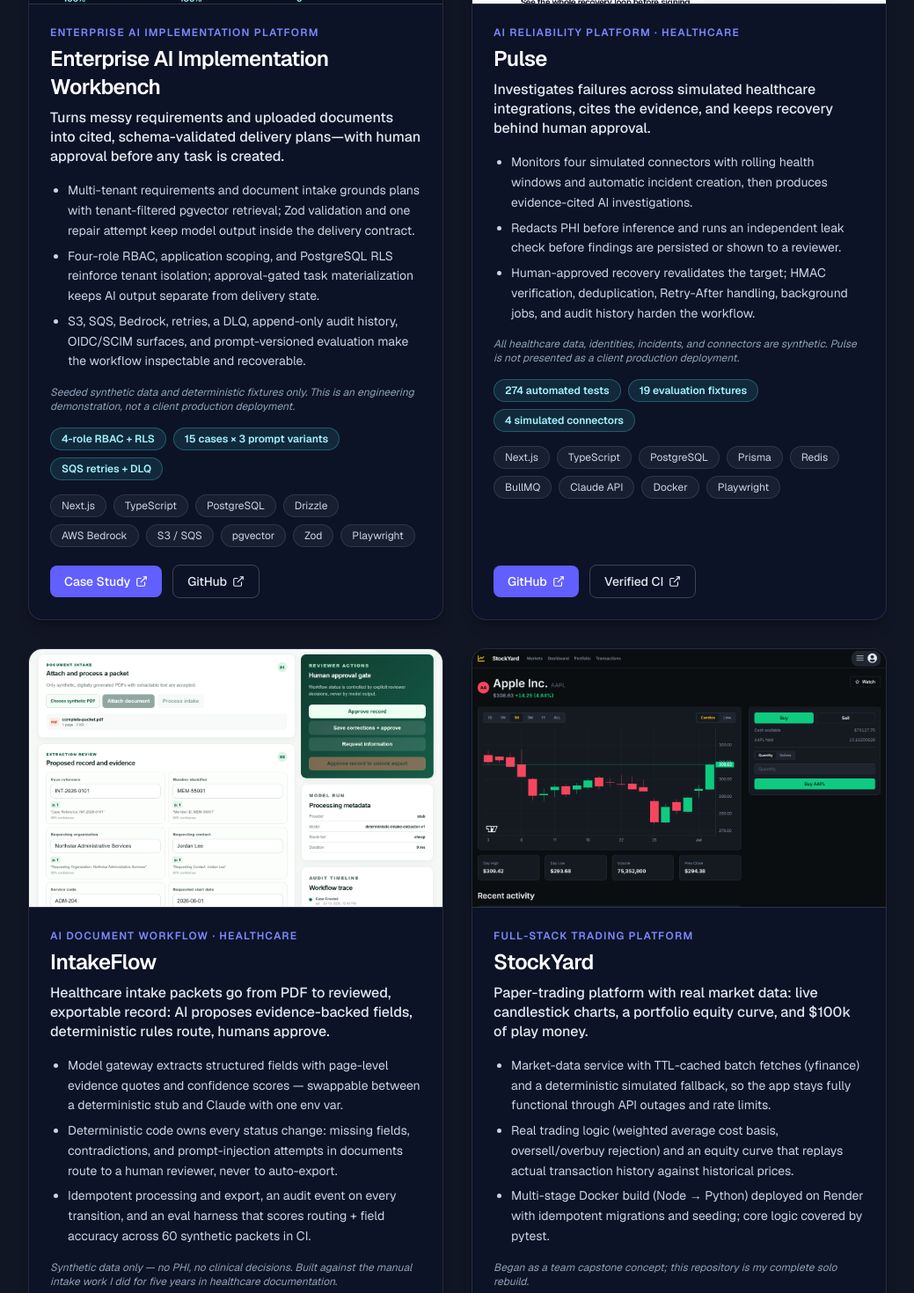
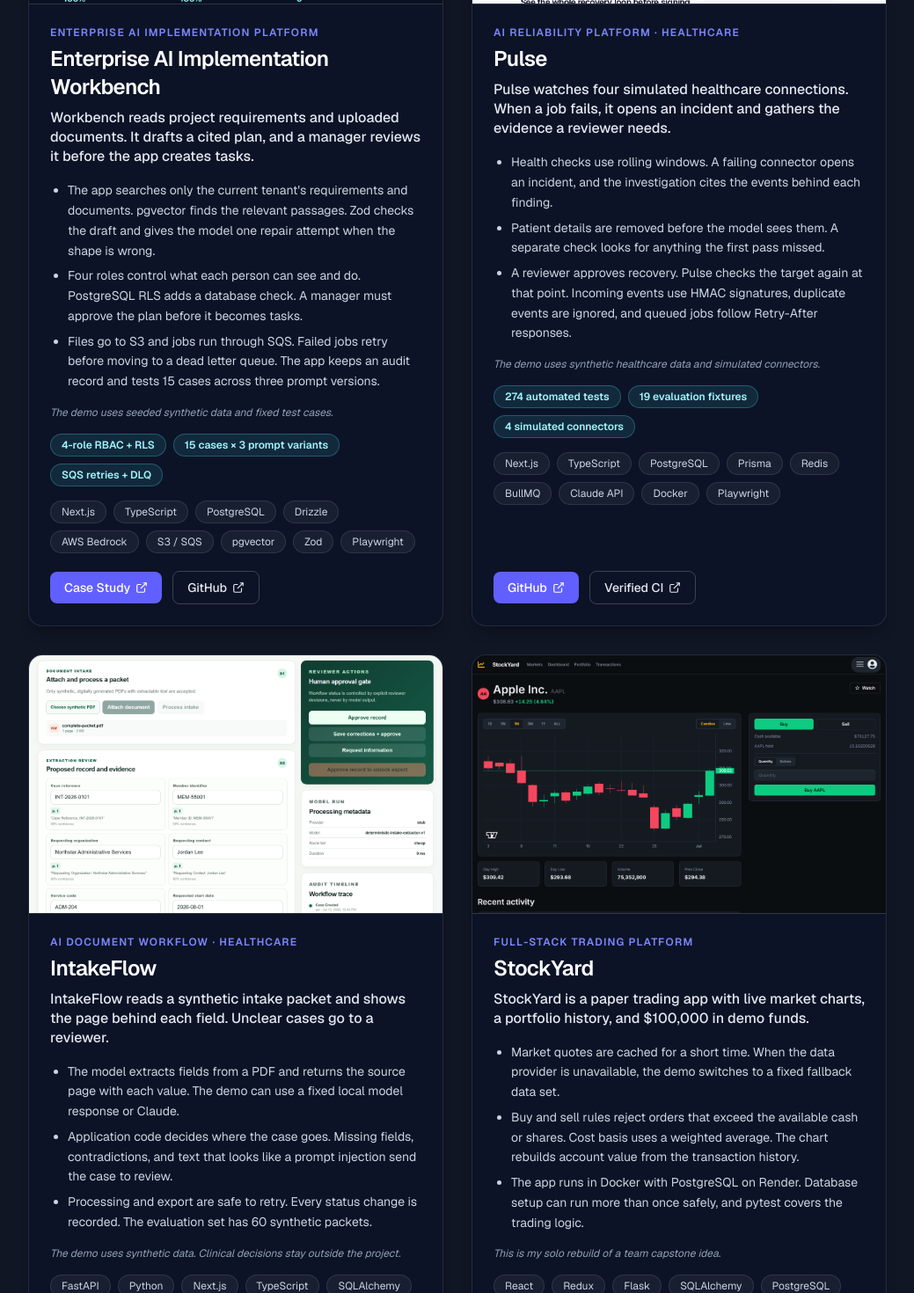
Before and after one commit to BMcCarthy96/portfolio, a Next.js app: page / in a window 1280 px wide. Shown: the part 1060-2530 px from the top of the page at 88% size, without its empty margins (120-1159 px from the left). Built offline with nearby package versions, Linux system fonts and the light colour scheme.

Commit message:
Correct education and refresh portfolio copy
Removes unverified education, replaces the downloadable resume, rewrites the site copy in a direct voice, and adds a distinct portfolio social thumbnail.

```diff
--- a/app/layout.tsx
+++ b/app/layout.tsx
@@ -17,7 +17,7 @@
   metadataBase: new URL("https://portfolio-coral-pi-56.vercel.app"),
   title: "Brandon McCarthy | AI Solutions & Implementation Engineer",
   description:
-    "AI solutions and implementation engineer building enterprise AI workflows, healthcare integrations, and full-stack systems with TypeScript, Python, AWS, evaluation, and human review.",
+    "Brandon McCarthy builds AI and full stack software with TypeScript, Python, PostgreSQL, and AWS. See Workbench, Pulse, IntakeFlow, and StockYard.",
   keywords: [
     "AI solutions engineer",
     "AI implementation engineer",
@@ -35,7 +35,7 @@
   openGraph: {
     title: "Brandon McCarthy | AI Solutions & Implementation Engineer",
     description:
-      "Enterprise AI workflows, healthcare integrations, and full-stack systems built for validated, auditable outcomes.",
+      "AI and full stack projects built with TypeScript, Python, PostgreSQL, and AWS.",
     url: "/",
     siteName: "Brandon McCarthy Portfolio",
     type: "website",
@@ -44,7 +44,7 @@
     card: "summary",
     title: "Brandon McCarthy | AI Solutions & Implementation Engineer",
     description:
-      "Enterprise AI workflows, healthcare integrations, and full-stack systems built for validated, auditable outcomes.",
+      "AI and full stack projects built with TypeScript, Python, PostgreSQL, and AWS.",
   },
 };
 
--- a/components/Contact.tsx
+++ b/components/Contact.tsx
@@ -9,8 +9,9 @@
           Get in touch
         </h2>
         <p className="mx-auto mt-4 max-w-xl text-slate-300">
-          Open to AI solutions, implementation, integration, applied AI, and
-          full-stack software engineering roles. {site.location}.
+          I am looking for AI solutions or software engineering work. Remote is
+          my first choice. I am also open to hybrid roles near Cary, North
+          Carolina.
         </p>
         <a
           href={`mailto:${site.email}`}
--- a/components/Experience.tsx
+++ b/components/Experience.tsx
@@ -4,39 +4,44 @@
     org: "micro1",
     dates: "Jul 2026 – Present · Remote",
     summary:
-      "Evaluate AI model outputs against detailed rubrics and project specifications, write structured feedback, and flag ambiguous requirements or edge cases.",
+      "I review AI responses against each project's instructions and scoring guide. My feedback points to the exact issue, and I flag requirements that are unclear or missing.",
   },
   {
     title: "Medical Records Specialist",
     org: "Physician Life Care Planning",
     dates: "Feb 2021 – Jul 2026 · Remote",
     summary:
-      "Prepared structured reports from complex clinical records for physicians and legal teams, traced missing or conflicting details, and documented needed clarifications.",
+      "I turned long medical records into structured reports for physicians and legal teams. I also tracked down missing or conflicting details and documented what needed clarification.",
   },
   {
     title: "Medical Scribe",
     org: "AQuity Solutions",
     dates: "Nov 2020 – Feb 2021 · Remote",
     summary:
-      "Created real-time clinical documentation in EHR systems and resolved unclear details with providers.",
+      "I wrote clinical notes in the EHR during patient visits and asked providers to clear up details when the source was unclear.",
   },
 ];
 
 const education = [
   {
-    name: "Maryville University",
-    detail: "M.S. Artificial Intelligence",
-    dates: "Expected Dec 2027",
+    name: "East Tennessee State University",
+    detail: "B.S. Biology · Psychology minor · GPA 3.2",
+    dates: "May 2018",
   },
   {
-    name: "University of Tennessee, Knoxville",
-    detail: "B.A. Psychology",
-    dates: "Dec 2020",
+    name: "App Academy",
+    detail: "Full Stack Web Development Bootcamp",
+    dates: "May 2025",
   },
   {
-    name: "Pellissippi State Community College",
-    detail: "A.S. Psychology",
-    dates: "May 2018",
+    name: "Hack Reactor",
+    detail: "Full Stack Web Development Bootcamp",
+    dates: "Oct 2023",
+  },
+  {
+    name: "Coursera",
+    detail: "Machine Learning Specialization (Andrew Ng)",
+    dates: "Aug 2025",
   },
 ];
 
@@ -71,7 +76,7 @@
         </div>
 
         <h3 className="mt-14 text-xs font-semibold uppercase tracking-widest text-indigo-400">
-          Education
+          Education & Training
         </h3>
         <div className="mt-4 grid gap-4 sm:grid-cols-2">
           {education.map((item) => (
--- a/data/projects.ts
+++ b/data/projects.ts
@@ -28,11 +28,11 @@
     label: "Enterprise AI Implementation Platform",
     name: "Enterprise AI Implementation Workbench",
     tagline:
-      "Turns messy requirements and uploaded documents into cited, schema-validated delivery plans—with human approval before any task is created.",
+      "Workbench reads project requirements and uploaded documents. It drafts a cited plan, and a manager reviews it before the app creates tasks.",
     bullets: [
-      "Multi-tenant requirements and document intake grounds plans with tenant-filtered pgvector retrieval; Zod validation and one repair attempt keep model output inside the delivery contract.",
-      "Four-role RBAC, application scoping, and PostgreSQL RLS reinforce tenant isolation; approval-gated task materialization keeps AI output separate from delivery state.",
-      "S3, SQS, Bedrock, retries, a DLQ, append-only audit history, OIDC/SCIM surfaces, and prompt-versioned evaluation make the workflow inspectable and recoverable.",
+      "The app searches only the current tenant's requirements and documents. pgvector finds the relevant passages. Zod checks the draft and gives the model one repair attempt when the shape is wrong.",
+      "Four roles control what each person can see and do. PostgreSQL RLS adds a database check. A manager must approve the plan before it becomes tasks.",
+      "Files go to S3 and jobs run through SQS. Failed jobs retry before moving to a dead letter queue. The app keeps an audit record and tests 15 cases across three prompt versions.",
     ],
     proof: [
       "4-role RBAC + RLS",
@@ -61,10 +61,10 @@
         href: "https://github.com/BMcCarthy96/enterprise-ai-implementation-workbench",
       },
     ],
-    note: "Seeded synthetic data and deterministic fixtures only. This is an engineering demonstration, not a client production deployment.",
+    note: "The demo uses seeded synthetic data and fixed test cases.",
     image: {
       src: "/projects/enterprise-workbench.png",
-      alt: "Enterprise AI Implementation Workbench recruiter demo showing requirements-to-plan flow, schema repair, and a human approval gate",
+      alt: "Workbench demo showing project requirements, a draft plan, and the approval step",
     },
   },
   {
@@ -72,11 +72,11 @@
     label: "AI Reliability Platform · Healthcare",
     name: "Pulse",
     tagline:
-      "Investigates failures across simulated healthcare integrations, cites the evidence, and keeps recovery behind human approval.",
+      "Pulse watches four simulated healthcare connections. When a job fails, it opens an incident and gathers the evidence a reviewer needs.",
     bullets: [
-      "Monitors four simulated connectors with rolling health windows and automatic incident creation, then produces evidence-cited AI investigations.",
-      "Redacts PHI before inference and runs an independent leak check before findings are persisted or shown to a reviewer.",
-      "Human-approved recovery revalidates the target; HMAC verification, deduplication, Retry-After handling, background jobs, and audit history harden the workflow.",
+      "Health checks use rolling windows. A failing connector opens an incident, and the investigation cites the events behind each finding.",
+      "Patient details are removed before the model sees them. A separate check looks for anything the first pass missed.",
+      "A reviewer approves recovery. Pulse checks the target again at that point. Incoming events use HMAC signatures, duplicate events are ignored, and queued jobs follow Retry-After responses.",
     ],
     proof: [
       "274 automated tests",
@@ -105,10 +105,10 @@
         href: "https://github.com/BMcCarthy96/pulse/actions/runs/31920943916",
       },
     ],
-    note: "All healthcare data, identities, incidents, and connectors are synthetic. Pulse is not presented as a client production deployment.",
+    note: "The demo uses synthetic healthcare data and simulated connectors.",
     image: {
       src: "/projects/pulse-recruiter-landing.png",
-      alt: "Pulse recruiter landing page showing synthetic healthcare integration monitoring, AI investigation, and approval-gated recovery",
+      alt: "Pulse demo showing simulated healthcare connections, an incident, and the recovery approval",
     },
   },
   {
@@ -116,11 +116,11 @@
     label: "AI Document Workflow · Healthcare",
     name: "IntakeFlow",
     tagline:
-      "Healthcare intake packets go from PDF to reviewed, exportable record: AI proposes evidence-backed fields, deterministic rules route, humans approve.",
+      "IntakeFlow reads a synthetic intake packet and shows the page behind each field. Unclear cases go to a reviewer.",
     bullets: [
-      "Model gateway extracts structured fields with page-level evidence quotes and confidence scores — swappable between a deterministic stub and Claude with one env var.",
-      "Deterministic code owns every status change: missing fields, contradictions, and prompt-injection attempts in documents route to a human reviewer, never to auto-export.",
-      "Idempotent processing and export, an audit event on every transition, and an eval harness that scores routing + field accuracy across 60 synthetic packets in CI.",
+      "The model extracts fields from a PDF and returns the source page with each value. The demo can use a fixed local model response or Claude.",
+      "Application code decides where the case goes. Missing fields, contradictions, and text that looks like a prompt injection send the case to review.",
+      "Processing and export are safe to retry. Every status change is recorded. The evaluation set has 60 synthetic packets.",
     ],
     chips: [
       "FastAPI",
@@ -142,7 +142,7 @@
         href: "https://github.com/BMcCarthy96/healthcare-intake-ai",
       },
     ],
-    note: "Synthetic data only — no PHI, no clinical decisions. Built against the manual intake work I did for five years in healthcare documentation.",
+    note: "The demo uses synthetic data. Clinical decisions stay outside the project.",
     loginHint: "Click \"Load a complete synthetic demo\", no signup needed",
     image: {
       src: "/projects/healthcare-intake-workspace.png",
@@ -154,11 +154,11 @@
     label: "Full-Stack Trading Platform",
     name: "StockYard",
     tagline:
-      "Paper-trading platform with real market data: live candlestick charts, a portfolio equity curve, and $100k of play money.",
+      "StockYard is a paper trading app with live market charts, a portfolio history, and $100,000 in demo funds.",
     bullets: [
-      "Market-data service with TTL-cached batch fetches (yfinance) and a deterministic simulated fallback, so the app stays fully functional through API outages and rate limits.",
-      "Real trading logic (weighted average cost basis, oversell/overbuy rejection) and an equity curve that replays actual transaction history against historical prices.",
-      "Multi-stage Docker build (Node → Python) deployed on Render with idempotent migrations and seeding; core logic covered by pytest.",
+      "Market quotes are cached for a short time. When the data provider is unavailable, the demo switches to a fixed fallback data set.",
+      "Buy and sell rules reject orders that exceed the available cash or shares. Cost basis uses a weighted average. The chart rebuilds account value from the transaction history.",
+      "The app runs in Docker with PostgreSQL on Render. Database setup can run more than once safely, and pytest covers the trading logic.",
     ],
     chips: [
       "React",
@@ -177,7 +177,7 @@
       },
       { label: "GitHub", href: "https://github.com/BMcCarthy96/StockYard" },
     ],
-    note: "Began as a team capstone concept; this repository is my complete solo rebuild.",
+    note: "This is my solo rebuild of a team capstone idea.",
     loginHint: "Click \"Try the demo\" on the homepage, no signup needed",
     image: {
       src: "/projects/stockyard-asset-detail.png",
@@ -196,7 +196,7 @@
   {
     name: "DoseWise",
     description:
-      "Mobile supplement scanner that combines label vision, NIH data, PubMed research, openFDA signals, and independently rebuilt citations into a plain-language trust report.",
+      "DoseWise reads a supplement label and builds a plain-language report from NIH, PubMed, and openFDA sources. It rebuilds each citation before showing it.",
     links: [
       { label: "GitHub", href: "https://github.com/BMcCarthy96/DoseWise" },
     ],
@@ -204,7 +204,7 @@
   {
     name: "DineAir",
     description:
-      "Real-time airport food delivery: four coordinated roles (customer, restaurant, runner, admin) over live WebSockets with Google Maps and flight-data integrations.",
+      "DineAir is an airport food delivery demo. Customers, restaurants, runners, and admins share live order updates through WebSockets.",
     links: [
       { label: "Live", href: "https://dineair.onrender.com" },
       { label: "GitHub", href: "https://github.com/BMcCarthy96/DineAir" },
@@ -213,7 +213,7 @@
   {
     name: "McCarthy AI Automations",
     description:
-      "Independent product prototype for lead intake, support, onboarding, billing, and reporting—not a client-services claim.",
+      "I built this personal prototype to explore lead intake and support in one app. It uses demo data.",
     links: [
       { label: "Live", href: "https://www.mccarthyaiautomations.com" },
       {
@@ -225,7 +225,7 @@
   {
     name: "FitBot",
     description:
-      "React Native nutrition tracker with meal-photo analysis, structured Claude vision output, editable nutrition entries, and goal/progress tools.",
+      "FitBot is a React Native nutrition tracker. It reads a meal photo, drafts nutrition details, and lets the user edit the result before saving it.",
     links: [
       { label: "Live", href: "https://fit-bot-eight.vercel.app/" },
       { label: "GitHub", href: "https://github.com/BMcCarthy96/FitBot" },
--- a/data/site.ts
+++ b/data/site.ts
@@ -2,7 +2,7 @@
   name: "Brandon McCarthy",
   title: "AI Solutions & Implementation Engineer",
   tagline:
-    "I build enterprise AI workflows, integration systems, and full-stack tools that turn messy requirements and operational data into validated, auditable outcomes.",
+    "I build AI tools for documents and integrations. My projects keep model output tied to source evidence and give people a clear place to review it.",
   stats: [
     "274 automated tests in Pulse",
     "15-case × 3-variant Workbench evaluation matrix",
```
Also changed, not shown: app/opengraph-image.tsx (added, +100 -0 lines), components/About.tsx (+12 -14 lines), 1 other file (tests, documents, lock files or other folders).
